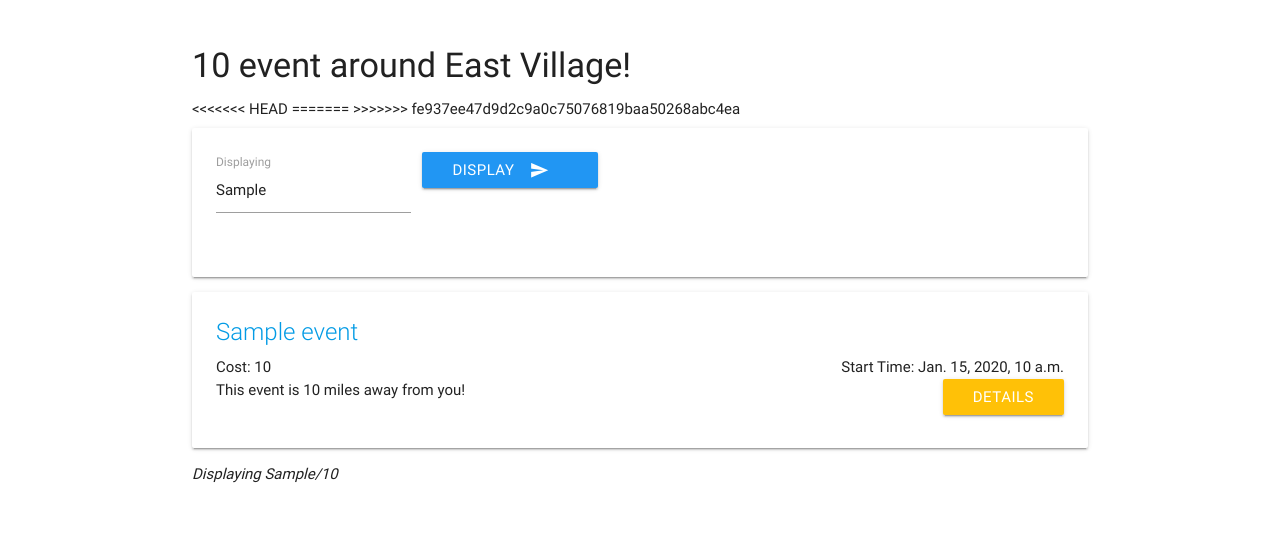
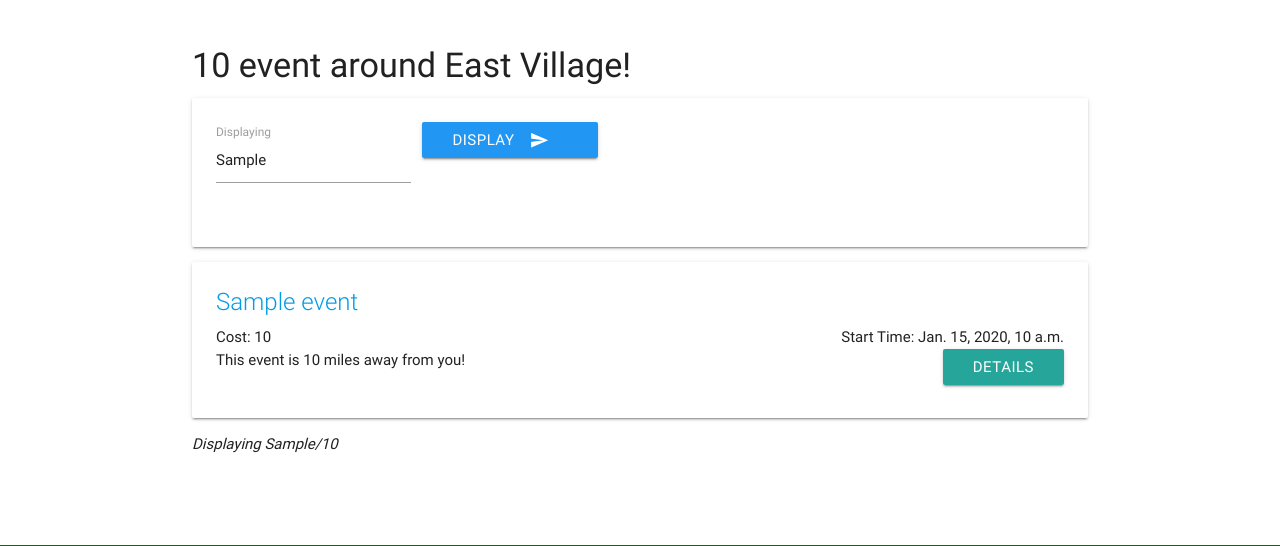
Before and after one commit to vutsalsinghal/eastvillage_challenge, a Django app: template mysite/yelp/templates/eventList.html in a window 1280 px wide; the page is wider, and only the part inside the window is pictured. Shown: the part 86-632 px from the top of that part. Run offline with Django 3.2, Linux system fonts and the light colour scheme; the template is opened without the code that fills it: most values are stand-ins (such as "Sample title", 1, 10 or a date in 2020); parts of the project's set-up code (start-up, migrations or seed data) failed here and were passed over; some libraries are stand-ins or nearby versions; grey boxes are pictures that could not be loaded.

Commit message:
Minor changes

```diff
--- a/mysite/urls.py
+++ b/mysite/urls.py
@@ -23,6 +23,8 @@ urlpatterns = [
     re_path(r'^$', index.page, name='index'),
     re_path(r'^events$', eventList.page, name='events'),
     path('event_detail/<str:event_id>&<str:miles_away>', eventDetail.page, name='eventDetail'),
-    re_path(r'^react/events$', eventList.api, name='eventsJSON'),
-    path('react/event_detail/<str:event_id>&<str:miles_away>', eventDetail.api, name='eventDetailJSON'),
+    re_path(r'^json/events$', eventList.api, name='eventsJSON'),
+    path('json/event_detail/<str:event_id>&<str:miles_away>', eventDetail.api, name='eventDetailJSON'),
+
+    re_path(r'^react/events$', eventList.ReactView.as_view(), name='react_events'),
 ]
--- a/mysite/yelp/templates/eventList.html
+++ b/mysite/yelp/templates/eventList.html
@@ -10,10 +10,7 @@
  {% block content %}
   <div class="section" id="index-banner">
     <h4>{{total}} event around East Village!</h4>
-<<<<<<< HEAD
-=======
 
->>>>>>> fe937ee47d9d2c9a0c75076819baa50268abc4ea
     <div class="card">
       <div class="card-content">
         <form method="POST">
@@ -30,13 +27,13 @@
     </div>
 
     {% for event in events %}
-      <div class="card">
+      <div class="card col s12 m6 l4">
         <div class="card-content">
-          <span class="card-title grey-text text-darken-4"><a target='_blank' href={{event.event_site_url}}>{{event.name}}</a></span>
+          <span class="card-title grey-text text-darken-4"><a href={{event.event_site_url}}>{{event.name}}</a></span>
           <p style='float:right'>Start Time: {{event.time_start}}</p>
           <p class='col s12 m6 l6'>Cost: {{event.cost}}</p>
           This event is {{event.miles_away}} miles away from you!
-          <a class="waves-effect waves-light btn right amber" href="{% url 'eventDetail' event_id=event.id miles_away=event.miles_away %}">Details</a>
+          <a class="waves-effect waves-light btn right" href="{% url 'eventDetail' event_id=event.id miles_away=event.miles_away %}">Details</a>
           <br><br>
         </div>
       </div>
--- a/mysite/yelp/views/eventList.py
+++ b/mysite/yelp/views/eventList.py
@@ -48,11 +48,7 @@ def page(request):
     if request.POST:
         try:
             display_limit = int(request.POST.get("display", ""))
-<<<<<<< HEAD
             if display_limit >= responseObj['total']:
-=======
-            if display_limit > responseObj['total']:
->>>>>>> fe937ee47d9d2c9a0c75076819baa50268abc4ea
                 display_limit = responseObj['total']
         except:
             pass
```
Also changed, not shown: react-yelp/src/components/eventDetail.js (indentation only).
